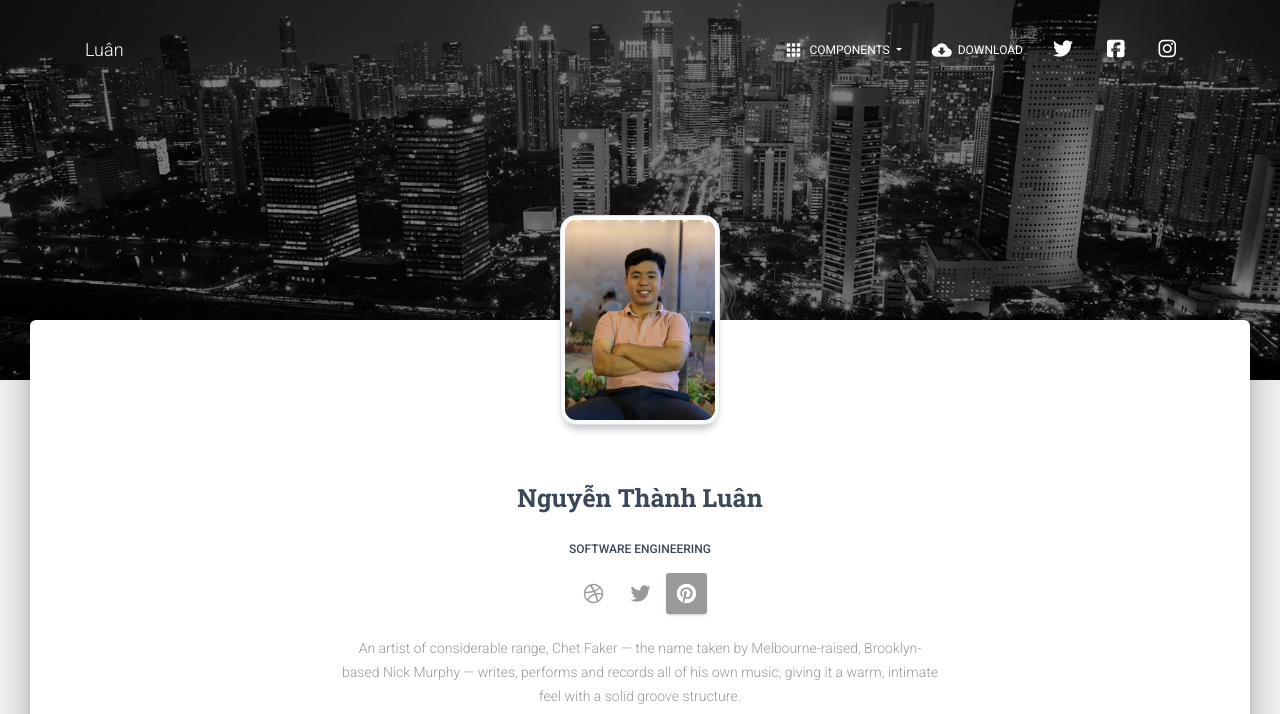
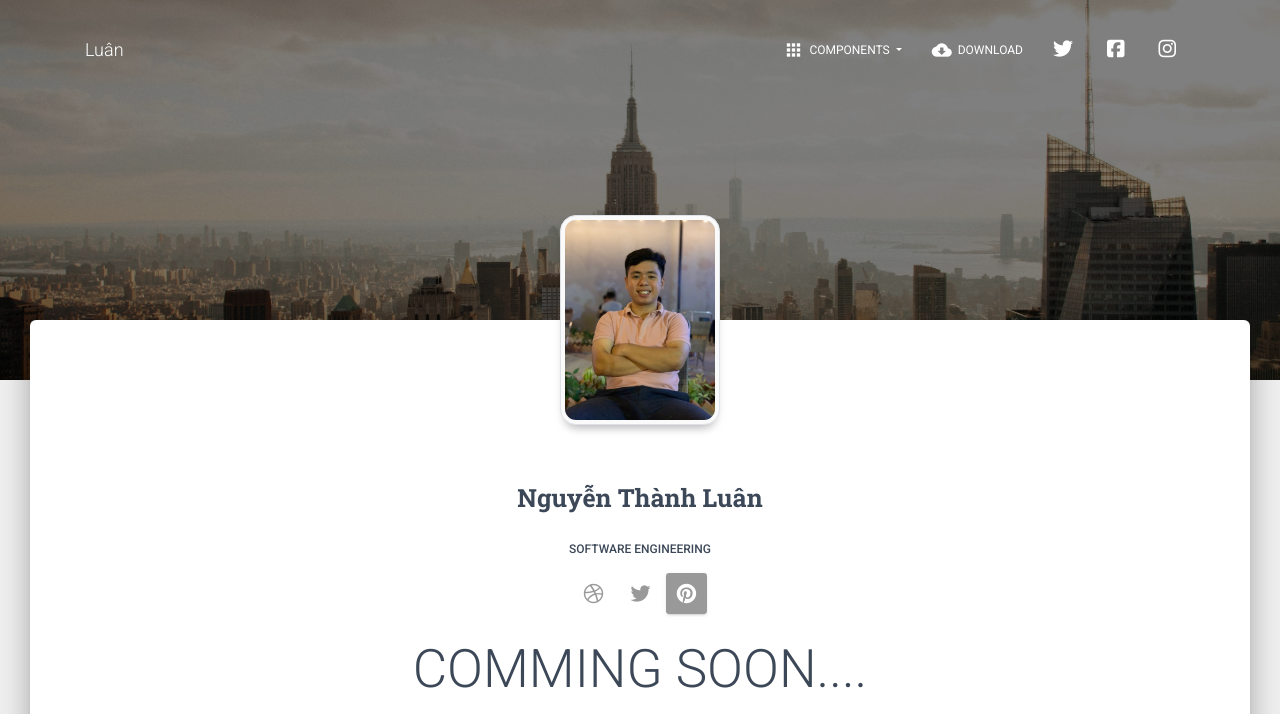
Before and after one commit to nguyenthanhluan98/nguyenthanhluan98, a plain HTML site: page index.html in a window 1280 px wide. Shown: the top 714 px of the page. Drawn offline with Linux system fonts and the light colour scheme; some packages are replaced by stand-ins of ours.

Commit message:
comming soon

```diff
--- a/index.html
+++ b/index.html
@@ -86,7 +86,7 @@
             </div>
         </div>
     </nav>
-    <div class="page-header header-filter" data-parallax="true" style="background-image: url('assets/img/city-profile.jpg');"></div>
+    <div class="page-header header-filter" data-parallax="true" style="background-image: url('assets/img/profile_city.jpg');"></div>
     <div class="main main-raised">
         <div class="profile-content">
             <div class="container">
@@ -110,7 +110,9 @@
                     </div>
 
                 </div>
-
+                <div class="text-center">
+                    <h1>COMMING SOON....</h1>
+                </div>
                 <div class="description text-center">
 
                     <p>An artist of considerable range, Chet Faker &#x2014; the name taken by Melbourne-raised, Brooklyn-based Nick Murphy &#x2014; writes, performs and records all of his own music, giving it a warm, intimate feel with a solid groove structure.
@@ -139,6 +141,7 @@
                         </div>
                     </div>
                 </div>
+
                 <div class="tab-content tab-space">
                     <div class="tab-pane active text-center gallery" id="studio">
                         <div class="row">
```
